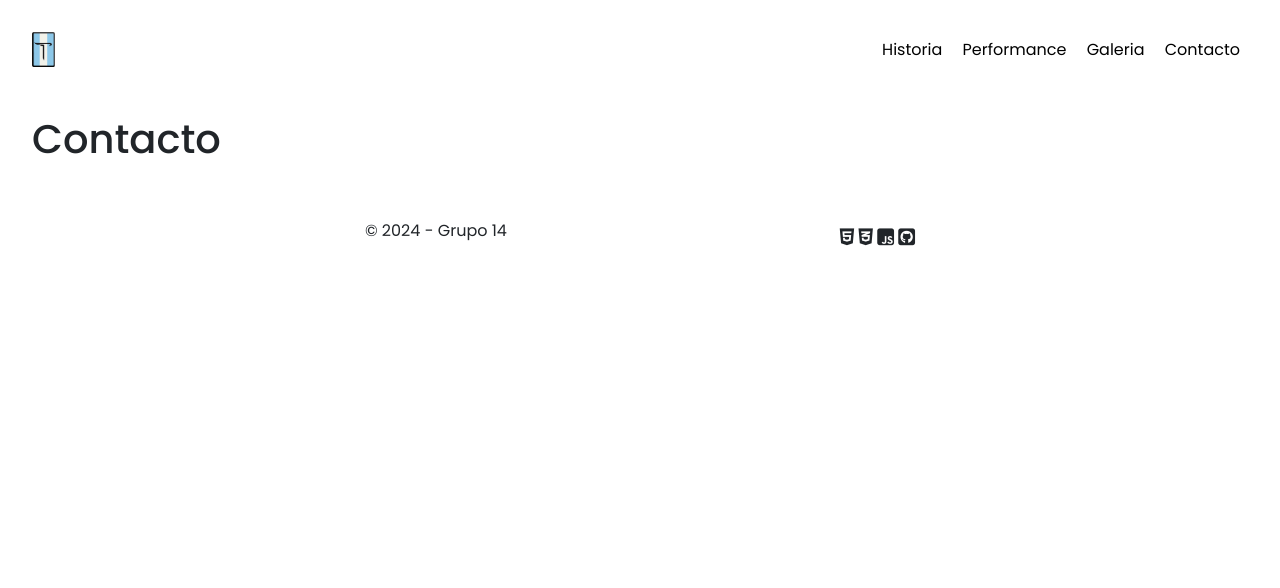
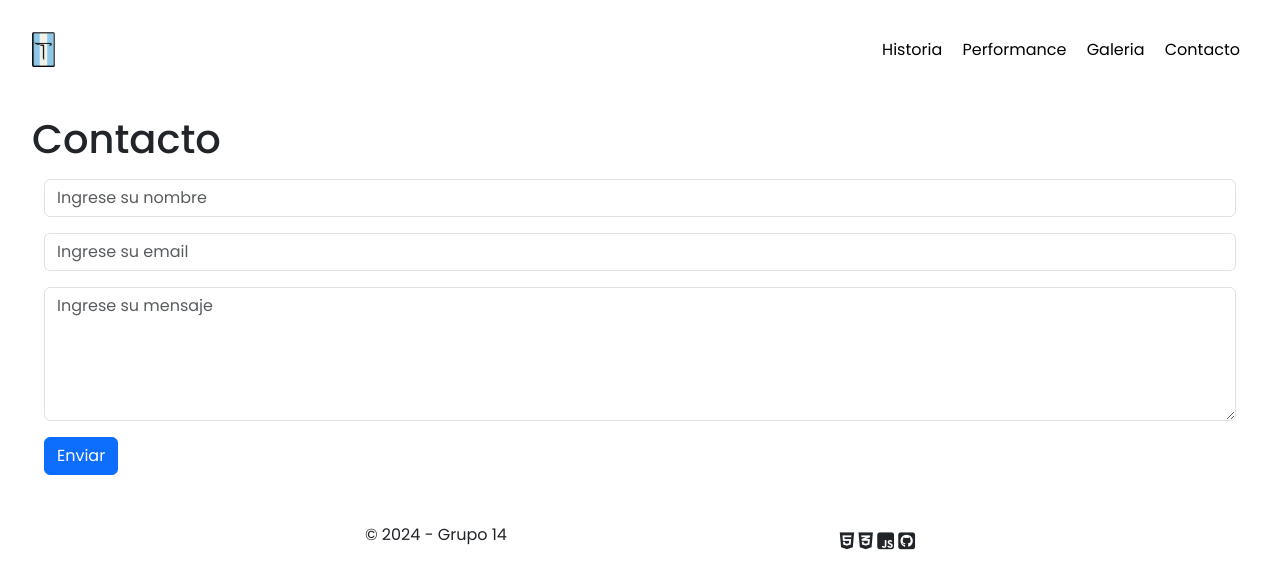
Before and after one commit to Andres6640/Grupo14_webpage, a plain HTML site: page cont.html in a window 1280 px wide. Drawn offline with nearby package versions, Linux system fonts and the light colour scheme.

Commit message:
Update cont.html

```diff
--- a/cont.html
+++ b/cont.html
@@ -25,14 +25,24 @@
 
     <main>
         <h1>Contacto</h1>
-        <form>
-<!--
-        Aca van los campos de contacto con bootstrap (email validado por JS)
-        Hay que linkear boostrap solo en el <head> de esta pagina
 
+        <div class="container-fluid">
+            <form>
+                <div class="mb-3 mt-3">
+                    <input type="text" class="form-control" id="name" placeholder="Ingrese su nombre" name="name">
+                </div>
 
--->
-        </form>
+                <div class="mb-3 mt-3">
+                    <input type="text" class="form-control" id="email" placeholder="Ingrese su email" name="email">
+                </div>
+
+                <div class="mb-3 mt-3">
+                    <textarea class="form-control" rows="5" id="message" name="message" placeholder="Ingrese su mensaje"></textarea>
+                </div>
+
+                <button type="submit" class="btn btn-primary">Enviar</button>
+            </form>
+        </div>
     </main>
 
     <footer>
```
